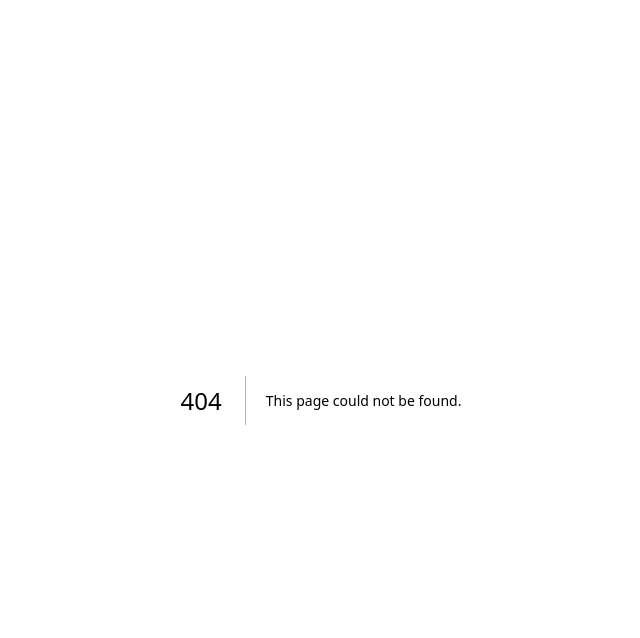
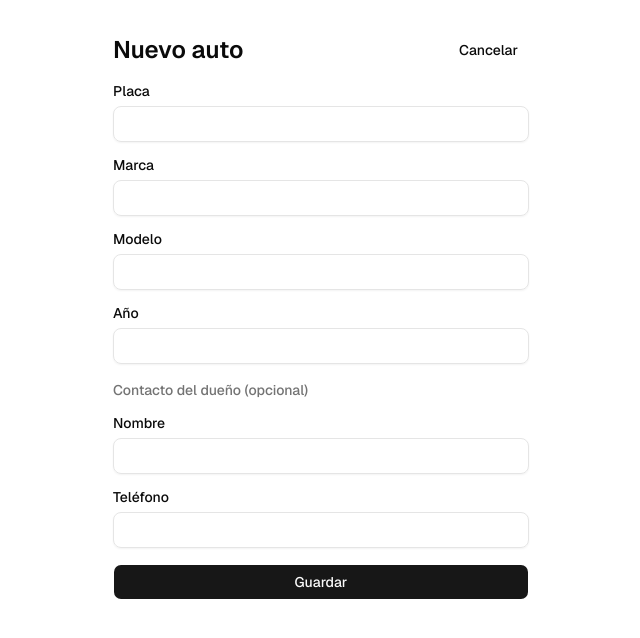
Before and after one commit to esteban-abanto-2709/bitacora-taller, a Next.js app in the folder apps/web/: page /autos/nuevo in a window 1280 px wide. Before the commit this address had no page. Shown: the top 638 px of the page, without its empty margins (319-959 px from the left). Built offline with nearby package versions, Linux system fonts and the light colour scheme.

Commit message:
feat(web/vehicles): list and create vehicles

```diff
--- /dev/null
+++ b/apps/web/src/app/autos/actions.ts
@@ -0,0 +1,57 @@
+"use server";
+
+import { redirect } from "next/navigation";
+import { createClient } from "@/lib/supabase/server";
+import { normalizePlate } from "@/lib/vehicles";
+
+export type VehicleFormState = {
+  error: string;
+  values: Record<string, string>;
+} | null;
+
+export async function createVehicle(
+  prevState: VehicleFormState,
+  formData: FormData,
+): Promise<VehicleFormState> {
+  const values = Object.fromEntries(
+    ["plate", "brand", "model", "year", "owner_name", "owner_phone"].map(
+      (k) => [k, String(formData.get(k) ?? "")],
+    ),
+  );
+
+  const plate = normalizePlate(values.plate);
+  const brand = values.brand.trim();
+  const model = values.model.trim();
+  const yearText = values.year.trim();
+  const year = yearText ? Number(yearText) : null;
+
+  if (!plate) return { error: "Ingresa la placa.", values };
+  if (!brand || !model) {
+    return { error: "Completa marca y modelo.", values };
+  }
+  if (year !== null && !Number.isInteger(year)) {
+    return { error: "El año no es válido.", values };
+  }
+
+  const supabase = await createClient();
+  const { error } = await supabase.from("vehicles").insert({
+    plate,
+    brand,
+    model,
+    year,
+    owner_name: values.owner_name.trim() || null,
+    owner_phone: values.owner_phone.trim() || null,
+  });
+
+  if (error) {
+    return {
+      error:
+        error.code === "23505"
+          ? "Ya existe un auto con esa placa."
+          : "No se pudo guardar el auto. Intenta de nuevo.",
+      values,
+    };
+  }
+
+  redirect("/");
+}
--- /dev/null
+++ b/apps/web/src/app/autos/nuevo/page.tsx
@@ -0,0 +1,18 @@
+import Link from "next/link";
+import { Button } from "@/components/ui/button";
+import { createVehicle } from "../actions";
+import { VehicleForm } from "../vehicle-form";
+
+export default function NewVehiclePage() {
+  return (
+    <main className="mx-auto flex w-full max-w-md flex-1 flex-col gap-4 px-4 py-8">
+      <div className="flex items-center justify-between">
+        <h1 className="text-2xl font-semibold text-foreground">Nuevo auto</h1>
+        <Button asChild variant="ghost">
+          <Link href="/">Cancelar</Link>
+        </Button>
+      </div>
+      <VehicleForm action={createVehicle} />
+    </main>
+  );
+}
--- /dev/null
+++ b/apps/web/src/app/autos/vehicle-form.tsx
@@ -0,0 +1,82 @@
+"use client";
+
+import { useActionState } from "react";
+import { Button } from "@/components/ui/button";
+import { Input } from "@/components/ui/input";
+import { Label } from "@/components/ui/label";
+import type { VehicleFormState } from "./actions";
+
+export function VehicleForm({
+  action,
+  defaultValues,
+}: {
+  action: (
+    prevState: VehicleFormState,
+    formData: FormData,
+  ) => Promise<VehicleFormState>;
+  defaultValues?: Record<string, string>;
+}) {
+  const [state, formAction, pending] = useActionState(action, null);
+  const v = state?.values ?? defaultValues;
+
+  return (
+    <form action={formAction} className="flex flex-col gap-4">
+      <div className="flex flex-col gap-2">
+        <Label htmlFor="plate">Placa</Label>
+        <Input
+          id="plate"
+          name="plate"
+          required
+          autoCapitalize="characters"
+          autoComplete="off"
+          defaultValue={v?.plate}
+        />
+      </div>
+      <div className="flex flex-col gap-2">
+        <Label htmlFor="brand">Marca</Label>
+        <Input id="brand" name="brand" required defaultValue={v?.brand} />
+      </div>
+      <div className="flex flex-col gap-2">
+        <Label htmlFor="model">Modelo</Label>
+        <Input id="model" name="model" required defaultValue={v?.model} />
+      </div>
+      <div className="flex flex-col gap-2">
+        <Label htmlFor="year">Año</Label>
+        <Input
+          id="year"
+          name="year"
+          type="number"
+          inputMode="numeric"
+          min={1950}
+          max={2100}
+          defaultValue={v?.year}
+        />
+      </div>
+      <p className="text-sm font-medium text-muted-foreground">
+        Contacto del dueño (opcional)
+      </p>
+      <div className="flex flex-col gap-2">
+        <Label htmlFor="owner_name">Nombre</Label>
+        <Input id="owner_name" name="owner_name" defaultValue={v?.owner_name} />
+      </div>
+      <div className="flex flex-col gap-2">
+        <Label htmlFor="owner_phone">Teléfono</Label>
+        <Input
+          id="owner_phone"
+          name="owner_phone"
+          type="tel"
+          inputMode="tel"
+          defaultValue={v?.owner_phone}
+        />
+      </div>
+      {state?.error && (
+        <p role="alert" className="text-sm text-destructive">
+          {state.error}
+        </p>
+      )}
+      <Button type="submit" className="w-full" disabled={pending}>
+        {pending ? "Guardando…" : "Guardar"}
+      </Button>
+    </form>
+  );
+}
--- a/apps/web/src/app/page.tsx
+++ b/apps/web/src/app/page.tsx
@@ -1,22 +1,64 @@
-import { LogOut } from "lucide-react";
+import Link from "next/link";
+import { Suspense } from "react";
+import { LogOut, Plus } from "lucide-react";
 import { Button } from "@/components/ui/button";
+import { Input } from "@/components/ui/input";
 import { logout } from "./login/actions";
+import { VehicleList } from "./vehicle-list";
 
-export default function Home() {
+async function Body({
+  searchParams,
+}: {
+  searchParams: Promise<{ q?: string | string[] }>;
+}) {
+  const { q: rawQ } = await searchParams;
+  const q = (Array.isArray(rawQ) ? rawQ[0] : rawQ)?.trim() ?? "";
+
   return (
-    <main className="mx-auto flex w-full max-w-md flex-1 flex-col gap-2 px-4 py-8">
-      <h1 className="text-2xl font-semibold text-foreground">
-        Bitácora Taller
-      </h1>
-      <p className="text-muted-foreground">
-        Control de mantenimiento de tus autos.
-      </p>
-      <form action={logout} className="mt-4">
-        <Button type="submit" variant="outline">
-          <LogOut />
-          Cerrar sesión
-        </Button>
+    <>
+      <form>
+        <Input
+          name="q"
+          type="search"
+          placeholder="Buscar por placa"
+          aria-label="Buscar por placa"
+          defaultValue={q}
+        />
       </form>
+      <Button asChild className="w-full">
+        <Link href="/autos/nuevo">
+          <Plus />
+          Nuevo auto
+        </Link>
+      </Button>
+      <VehicleList q={q} />
+    </>
+  );
+}
+
+export default function Home({
+  searchParams,
+}: {
+  searchParams: Promise<{ q?: string | string[] }>;
+}) {
+  return (
+    <main className="mx-auto flex w-full max-w-md flex-1 flex-col gap-4 px-4 py-8">
+      <div className="flex items-center justify-between">
+        <h1 className="text-2xl font-semibold text-foreground">Autos</h1>
+        <form action={logout}>
+          <Button
+            type="submit"
+            variant="ghost"
+            size="icon"
+            aria-label="Cerrar sesión"
+          >
+            <LogOut />
+          </Button>
+        </form>
+      </div>
+      <Suspense fallback={<p className="text-muted-foreground">Cargando…</p>}>
+        <Body searchParams={searchParams} />
+      </Suspense>
     </main>
   );
 }
--- /dev/null
+++ b/apps/web/src/app/vehicle-list.tsx
@@ -0,0 +1,44 @@
+import { createClient } from "@/lib/supabase/server";
+import { normalizePlate } from "@/lib/vehicles";
+
+export async function VehicleList({ q }: { q: string }) {
+  const supabase = await createClient();
+  let query = supabase
+    .from("vehicles")
+    .select("id, plate, brand, model, year")
+    .order("plate", { ascending: true });
+  if (q) query = query.ilike("plate", `%${normalizePlate(q)}%`);
+  const { data, error } = await query;
+
+  if (error) {
+    return (
+      <p role="alert" className="text-sm text-destructive">
+        No se pudieron cargar los autos.
+      </p>
+    );
+  }
+
+  if (!data.length) {
+    return (
+      <p className="text-muted-foreground">
+        {q
+          ? "No hay autos con esa placa."
+          : "Todavía no hay autos registrados."}
+      </p>
+    );
+  }
+
+  return (
+    <ul className="flex flex-col gap-2">
+      {data.map((v) => (
+        <li key={v.id} className="rounded-lg border bg-card p-3">
+          <p className="font-semibold">{v.plate}</p>
+          <p className="text-muted-foreground">
+            {v.brand} {v.model}
+            {v.year ? ` · ${v.year}` : ""}
+          </p>
+        </li>
+      ))}
+    </ul>
+  );
+}
--- /dev/null
+++ b/apps/web/src/lib/vehicles.ts
@@ -0,0 +1,15 @@
+export type Vehicle = {
+  id: string;
+  plate: string;
+  brand: string;
+  model: string;
+  year: number | null;
+  owner_name: string | null;
+  owner_phone: string | null;
+  created_at: string;
+  created_by: string | null;
+};
+
+export function normalizePlate(value: string) {
+  return value.toUpperCase().replace(/[^A-Z0-9]/g, "");
+}
```
